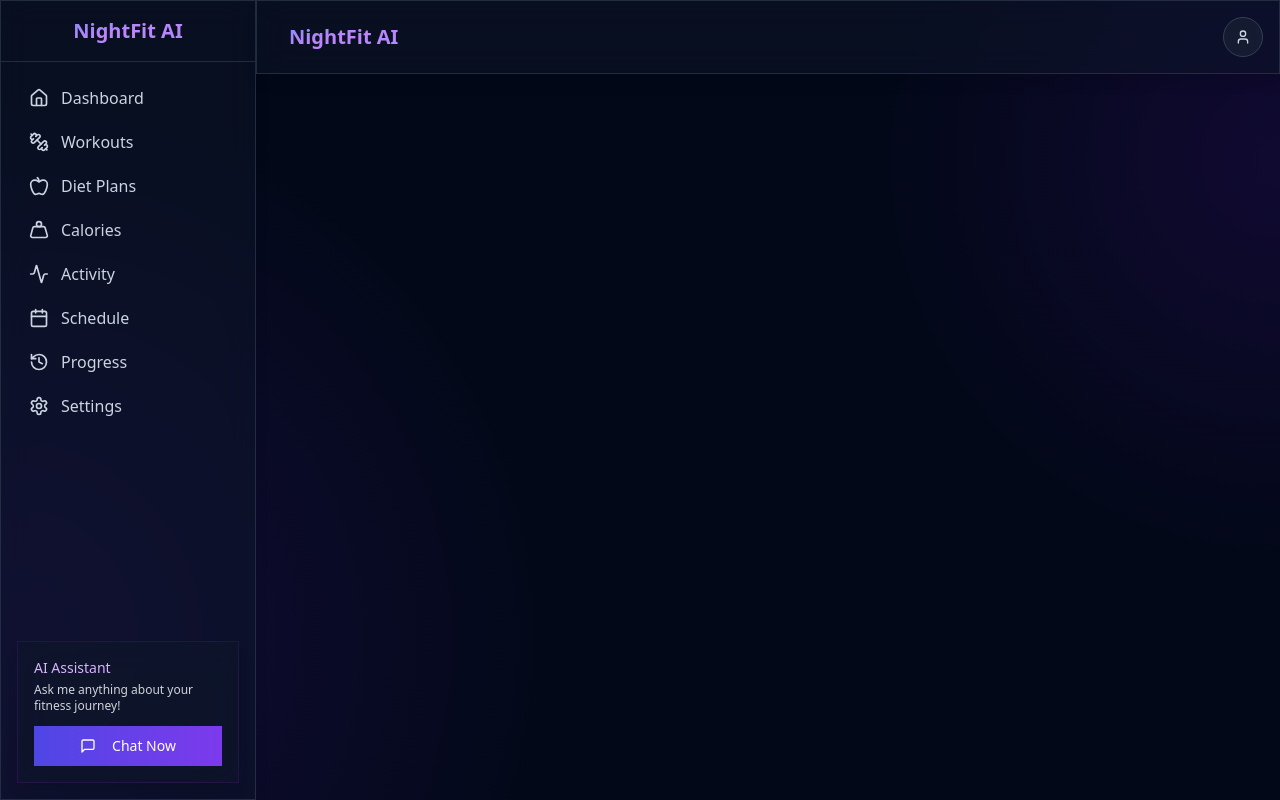
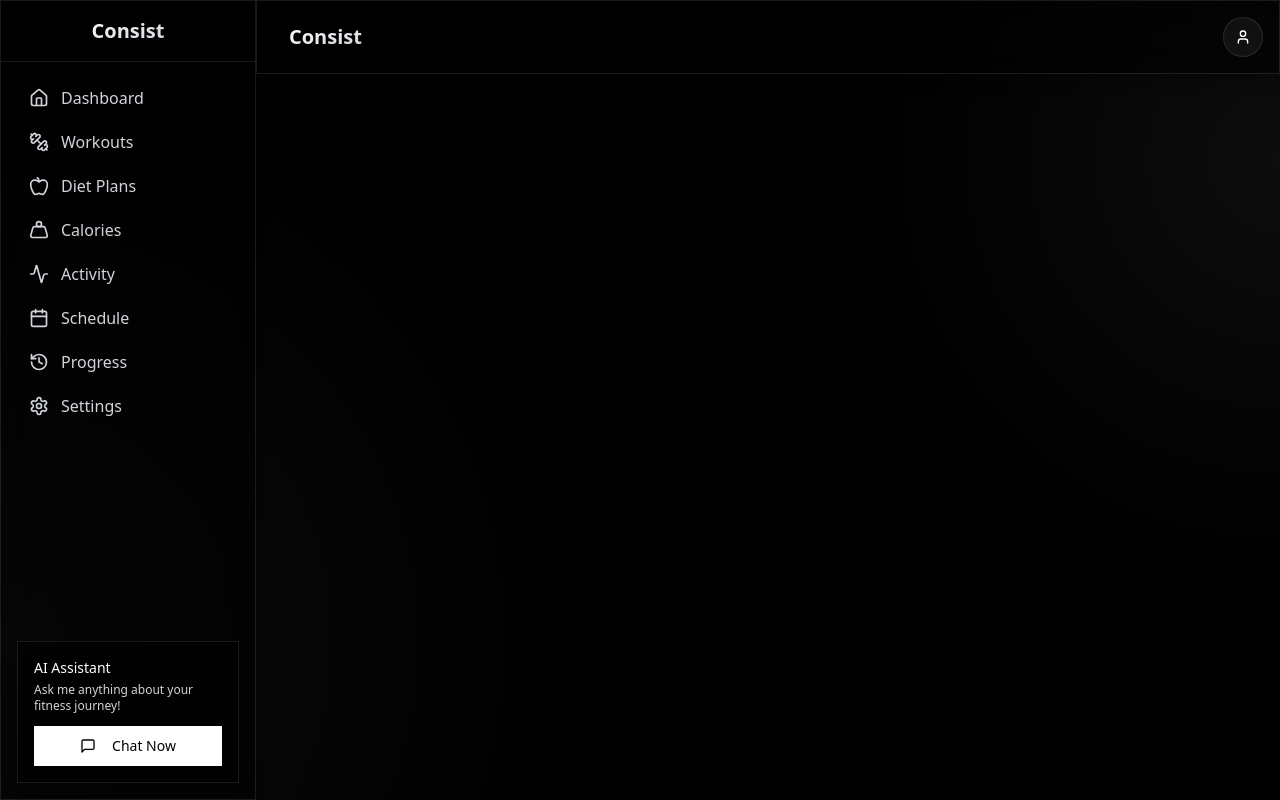
Before and after one commit to tarun8668/fit-pal-gemini-ai, a React (Vite) app: page /chat in a window 1280 px wide. Built offline with nearby package versions, Linux system fonts and the light colour scheme.

Commit message:
Fix: App name and theme changes
- Changed app name to "consist".
- Fixed disappearing pages issue.
- Implemented black and white theme with modern UI, blurs, and smoothness.

```diff
--- a/index.html
+++ b/index.html
@@ -4,12 +4,12 @@
   <head>
     <meta charset="UTF-8" />
     <meta name="viewport" content="width=device-width, initial-scale=1.0" />
-    <title>FitPal AI - Your AI Fitness Companion</title>
-    <meta name="description" content="AI-powered fitness guidance for personalized workout plans, diet advice, and health tracking" />
+    <title>Consist - Modern Fitness Companion</title>
+    <meta name="description" content="Modern fitness tracking and guidance for personalized workout plans, diet advice, and health tracking" />
     <meta name="author" content="Lovable" />
 
-    <meta property="og:title" content="FitPal AI - Your AI Fitness Companion" />
-    <meta property="og:description" content="AI-powered fitness guidance for personalized workout plans, diet advice, and health tracking" />
+    <meta property="og:title" content="Consist - Modern Fitness Companion" />
+    <meta property="og:description" content="Modern fitness tracking and guidance for personalized workout plans, diet advice, and health tracking" />
     <meta property="og:type" content="website" />
     <meta property="og:image" content="https://lovable.dev/opengraph-image-p98pqg.png" />
 
--- a/src/components/layout/AppLayout.tsx
+++ b/src/components/layout/AppLayout.tsx
@@ -11,7 +11,7 @@ export const AppLayout: React.FC<AppLayoutProps> = ({ children }) => {
   const [sidebarOpen, setSidebarOpen] = React.useState(false);
 
   return (
-    <div className="min-h-screen flex">
+    <div className="min-h-screen flex w-full">
       <Sidebar isOpen={sidebarOpen} setIsOpen={setSidebarOpen} />
 
       <div className="flex-1 flex flex-col">
--- a/src/components/layout/Header.tsx
+++ b/src/components/layout/Header.tsx
@@ -9,17 +9,17 @@ interface HeaderProps {
 
 export const Header: React.FC<HeaderProps> = ({ toggleSidebar }) => {
   return (
-    <header className="glass-morphism border-b border-slate-700/60 p-4 flex justify-between items-center">
+    <header className="glass-morphism border-b border-white/10 p-4 flex justify-between items-center">
       <div className="flex items-center space-x-4">
-        <Button variant="ghost" size="icon" onClick={toggleSidebar} className="md:hidden text-slate-300 hover:bg-slate-800/50">
+        <Button variant="ghost" size="icon" onClick={toggleSidebar} className="md:hidden text-white hover:bg-white/10">
           <Menu className="h-5 w-5" />
         </Button>
         <div className="text-xl font-bold text-gradient">
-          NightFit AI
+          Consist
         </div>
       </div>
       <div className="flex items-center gap-4">
-        <Button variant="outline" size="icon" className="rounded-full border-slate-700 bg-slate-800/50 text-slate-300 hover:bg-slate-700">
+        <Button variant="outline" size="icon" className="rounded-full border-white/10 bg-white/5 text-white hover:bg-white/10">
           <User className="h-4 w-4" />
         </Button>
       </div>
--- a/src/components/layout/Sidebar.tsx
+++ b/src/components/layout/Sidebar.tsx
@@ -12,7 +12,7 @@ import {
   Settings,
   MessageSquare
 } from 'lucide-react';
-import { Link, useLocation } from 'react-router-dom';
+import { NavLink, useLocation } from 'react-router-dom';
 import { cn } from '@/lib/utils';
 
 interface SidebarProps {
@@ -44,8 +44,8 @@ export const Sidebar: React.FC<SidebarProps> = ({ isOpen, setIsOpen }) => {
         "fixed z-50 md:relative md:z-0 inset-y-0 left-0 glass-morphism w-64 transition-transform duration-200 ease-in-out",
         isOpen ? "translate-x-0" : "-translate-x-full md:translate-x-0"
       )}>
-        <div className="p-4 border-b border-slate-700/60 flex items-center justify-center">
-          <h2 className="text-xl font-extrabold text-gradient">NightFit AI</h2>
+        <div className="p-4 border-b border-white/10 flex items-center justify-center">
+          <h2 className="text-xl font-extrabold text-gradient">Consist</h2>
         </div>
 
         <nav className="p-4 space-y-1">
@@ -100,18 +100,18 @@ export const Sidebar: React.FC<SidebarProps> = ({ isOpen, setIsOpen }) => {
         </nav>
 
         <div className="absolute bottom-4 left-0 right-0 px-4">
-          <div className="glass-morphism rounded-lg p-4 border border-purple-900/30">
-            <h4 className="font-medium text-sm text-purple-300 mb-1">
+          <div className="glass-morphism rounded-lg p-4 border border-white/10">
+            <h4 className="font-medium text-sm text-white mb-1">
               AI Assistant
             </h4>
             <p className="text-xs text-gray-300 mb-3">
               Ask me anything about your fitness journey!
             </p>
-            <Link to="/chat">
-              <Button className="w-full bg-gradient-primary hover:opacity-90">
+            <NavLink to="/chat">
+              <Button className="w-full bg-white text-black hover:bg-white/90 transition-all">
                 <MessageSquare className="h-4 w-4 mr-2" /> Chat Now
               </Button>
-            </Link>
+            </NavLink>
           </div>
         </div>
       </aside>
@@ -121,17 +121,17 @@ export const Sidebar: React.FC<SidebarProps> = ({ isOpen, setIsOpen }) => {
 
 const NavItem: React.FC<NavItemProps> = ({ href, icon: Icon, label, isActive }) => {
   return (
-    <Link
+    <NavLink
       to={href}
-      className={cn(
+      className={({ isActive }) => cn(
         "flex items-center space-x-3 px-3 py-2 rounded-md transition-all",
         isActive
-          ? "bg-purple-900/20 text-purple-300 font-medium border-l-2 border-purple-400"
-          : "hover:bg-slate-800/50 text-slate-300 hover:text-slate-100"
+          ? "bg-white/10 text-white font-medium border-l-2 border-white"
+          : "hover:bg-white/5 text-gray-300 hover:text-white"
       )}
     >
       <Icon className="h-5 w-5" />
       <span>{label}</span>
-    </Link>
+    </NavLink>
   );
 };
--- a/src/index.css
+++ b/src/index.css
@@ -5,41 +5,41 @@
 
 @layer base {
   :root {
-    --background: 222.2 84% 4.9%;
-    --foreground: 210 40% 98%;
+    --background: 0 0% 0%;
+    --foreground: 0 0% 100%;
 
-    --card: 222.2 84% 4.9%;
-    --card-foreground: 210 40% 98%;
+    --card: 0 0% 3%;
+    --card-foreground: 0 0% 100%;
 
-    --popover: 222.2 84% 4.9%;
-    --popover-foreground: 210 40% 98%;
+    --popover: 0 0% 3%;
+    --popover-foreground: 0 0% 100%;
 
-    --primary: 262 83% 58%;
-    --primary-foreground: 210 40% 98%;
+    --primary: 0 0% 100%;
+    --primary-foreground: 0 0% 0%;
 
-    --secondary: 217.2 32.6% 17.5%;
-    --secondary-foreground: 210 40% 98%;
+    --secondary: 0 0% 10%;
+    --secondary-foreground: 0 0% 100%;
 
-    --muted: 217.2 32.6% 17.5%;
-    --muted-foreground: 215 20.2% 65.1%;
+    --muted: 0 0% 15%;
+    --muted-foreground: 0 0% 70%;
 
-    --accent: 265 89% 78%;
-    --accent-foreground: 210 40% 98%;
+    --accent: 0 0% 25%;
+    --accent-foreground: 0 0% 100%;
 
     --destructive: 0 62.8% 30.6%;
-    --destructive-foreground: 210 40% 98%;
+    --destructive-foreground: 0 0% 100%;
 
-    --border: 217.2 32.6% 17.5%;
-    --input: 217.2 32.6% 17.5%;
-    --ring: 212.7 26.8% 83.9%;
-    --sidebar-background: 240 5.9% 10%;
-    --sidebar-foreground: 240 4.8% 95.9%;
-    --sidebar-primary: 224.3 76.3% 48%;
-    --sidebar-primary-foreground: 0 0% 100%;
-    --sidebar-accent: 240 3.7% 15.9%;
-    --sidebar-accent-foreground: 240 4.8% 95.9%;
-    --sidebar-border: 240 3.7% 15.9%;
-    --sidebar-ring: 217.2 91.2% 59.8%;
+    --border: 0 0% 20%;
+    --input: 0 0% 20%;
+    --ring: 0 0% 80%;
+    --sidebar-background: 0 0% 5%;
+    --sidebar-foreground: 0 0% 100%;
+    --sidebar-primary: 0 0% 100%;
+    --sidebar-primary-foreground: 0 0% 0%;
+    --sidebar-accent: 0 0% 15%;
+    --sidebar-accent-foreground: 0 0% 100%;
+    --sidebar-border: 0 0% 15%;
+    --sidebar-ring: 0 0% 80%;
   }
 }
 
@@ -50,26 +50,26 @@
 
   body {
     @apply bg-background text-foreground;
-    background-image: radial-gradient(circle at 100% 20%, rgba(59, 13, 128, 0.25) 0%, rgba(17, 19, 40, 0) 30%),
-                      radial-gradient(circle at 0% 80%, rgba(91, 34, 201, 0.20) 0%, rgba(17, 19, 40, 0) 40%);
+    background-image: radial-gradient(circle at 100% 20%, rgba(255, 255, 255, 0.05) 0%, rgba(0, 0, 0, 0) 30%),
+                      radial-gradient(circle at 0% 80%, rgba(255, 255, 255, 0.05) 0%, rgba(0, 0, 0, 0) 40%);
     background-size: cover;
     background-attachment: fixed;
   }
 
   .glass-card {
-    @apply bg-gradient-to-br from-slate-800/50 to-slate-900/50 backdrop-blur-md border-slate-700;
+    @apply bg-gradient-to-br from-black/70 to-black/80 backdrop-blur-md border-white/10;
   }
 
   .glass-morphism {
-    @apply backdrop-blur-lg bg-slate-900/50 border border-slate-700/60 shadow-lg;
+    @apply backdrop-blur-lg bg-black/50 border border-white/10 shadow-lg;
   }
 
   .text-gradient {
-    @apply bg-gradient-to-br from-indigo-400 via-purple-400 to-violet-400 bg-clip-text text-transparent;
+    @apply bg-gradient-to-br from-white via-gray-200 to-gray-300 bg-clip-text text-transparent;
   }
 
   .bg-gradient-primary {
-    @apply bg-gradient-to-r from-indigo-600 to-violet-600;
+    @apply bg-gradient-to-r from-white to-gray-300;
   }
 
   /* Animation classes */
--- a/tailwind.config.ts
+++ b/tailwind.config.ts
@@ -26,15 +26,15 @@ export default {
 				background: 'hsl(var(--background))',
 				foreground: 'hsl(var(--foreground))',
 				primary: {
-					DEFAULT: '#4F46E5',
-					foreground: '#FFFFFF'
+					DEFAULT: '#FFFFFF',
+					foreground: '#000000'
 				},
 				secondary: {
-					DEFAULT: '#8B5CF6',
+					DEFAULT: '#202020',
 					foreground: '#FFFFFF'
 				},
 				accent: {
-					DEFAULT: '#22C55E',
+					DEFAULT: '#404040',
 					foreground: '#FFFFFF'
 				},
 				destructive: {
```
